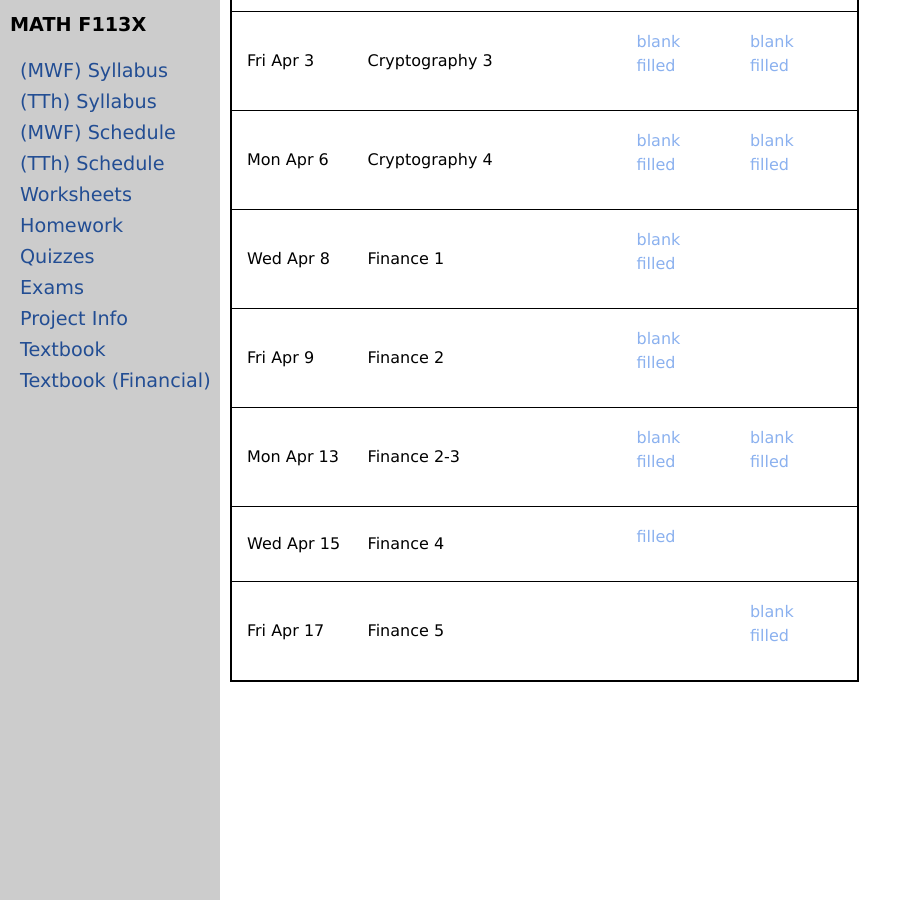
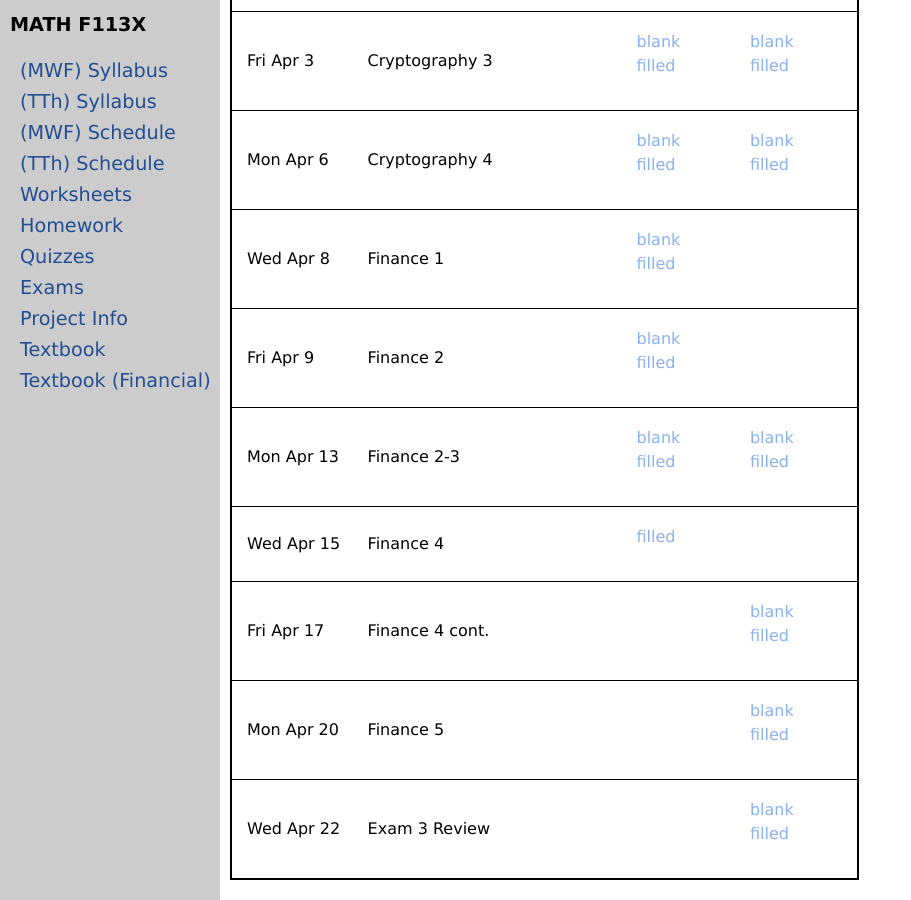
Before and after one commit to uaf-math/math113, a Jekyll site: the page built from worksheets.md, in a window 1280 px wide and 900 px high, scrolled down 3066 px. Shown: the whole window, without its empty margins (0-911 px from the left). Built offline with Jekyll 4.4.1, drawn with Linux system fonts in a browser that asks for light colours.

Commit message:
Update worksheetsS26.yml

```diff
--- a/_data/worksheetsS26.yml
+++ b/_data/worksheetsS26.yml
@@ -182,7 +182,15 @@ worksheets:
 - topic: Finance 4
   date: Wed Apr 15
   ifilled: 26-I-Finance4-Loan_Introduction.gsheet
-- topic: Finance 5
+- topic: Finance 4 cont.
   date: Fri Apr 17
   blank: 26-w-Finance4.pdf
   filled: 26-w-Finance4-s-unmerged.pdf
+- topic: Finance 5
+  date: Mon Apr 20
+  blank: 27-w-Finance5.pdf
+  filled: 27-w-Finance5-s.pdf
+- topic: Exam 3 Review
+  date: Wed Apr 22
+  blank: M3-Review.pdf
+  filled: M3-Review-s.pdf
```
